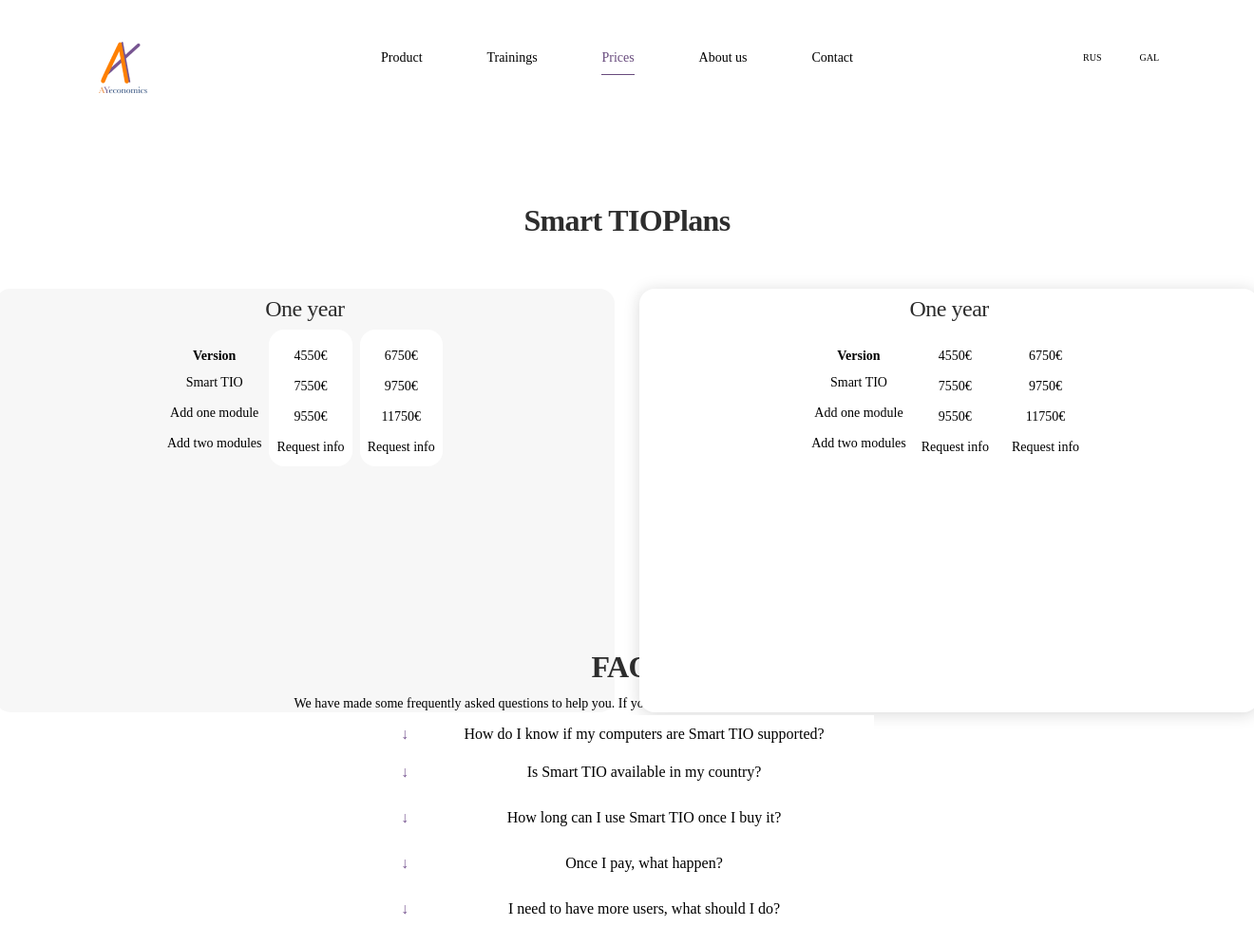
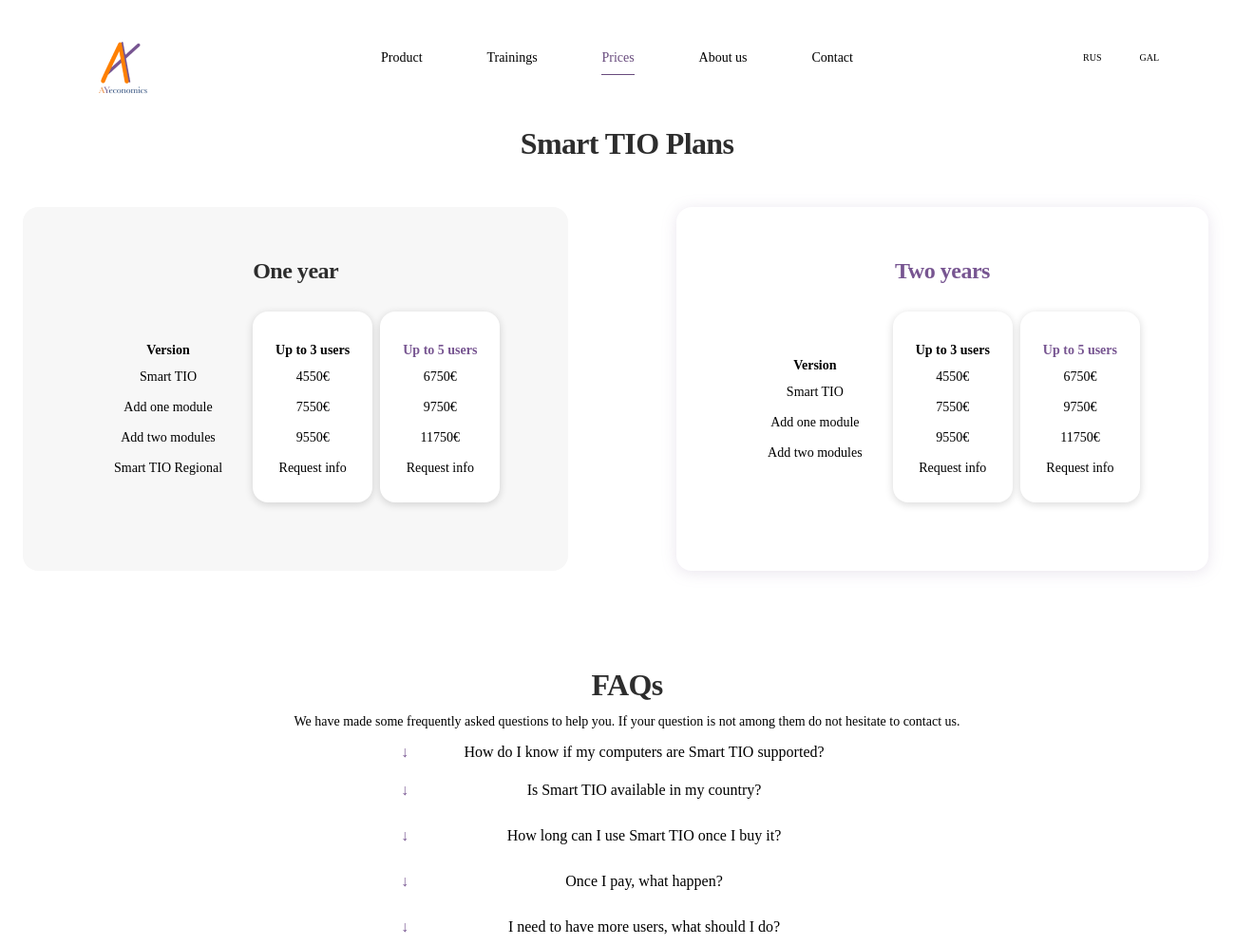
Before and after one commit to ypbxa/Smart-TIO-web, a PHP site: page /Prices.html in a window 1320 px wide. Shown: the top 995 px of the page at 95% size. Run offline with PHP 8.4, Linux system fonts and the light colour scheme; some libraries are stand-ins or nearby versions; some web fonts are replaced.

Commit message:
18abr
Price and faq solution

```diff
--- a/Prices.html
+++ b/Prices.html
@@ -4,7 +4,7 @@
 <head>
   <meta charset="UTF-8">
   <meta name="viewport" content="width=device-width, initial-scale=1.0">
-  <title>Sara De La Calle Maroto</title>
+  <title>Smart TIO</title>
   <link rel="stylesheet" href="style/reset.css">
   <link rel="stylesheet" href="style/style.css">
   <link href="https://unpkg.com/aos@2.3.1/dist/aos.css" rel="stylesheet">
@@ -34,12 +34,41 @@
     </nav>
   </header>
   <main class="alignedcenter">
-    <section>
-      <div class="Pricessection" class="alignedcenter">
-        <h4 class="alignedcenter">Smart TIOPlans</h4>
+
+    <section class="pricessection">
+      <h4 class="alignedcenter">Smart TIO Plans</h4>
       <div class="pricecards">
         <div class="pricecard" id="oneyear">
-            <h5>One year</h5>
+          <h4 class="pricecardtitleone">One year</h4>
+          <div class="usersoptions">
+            <div class="appoptions">
+              <p class="black"> Version</p>
+              <p> Smart TIO</p>
+              <p> Add one module</p>
+              <p> Add two modules</p>
+              <p> Smart TIO Regional</p>
+            </div>
+            <div class="usersallowed">
+              <div class="oneuseroption">
+              <p class="black"> Up to 3 users</p>
+              <p>4550€</p>
+              <p>7550€</p>
+              <p>9550€</p>
+              <p>Request info</p>
+            </div>
+            <div class="oneuseroption">
+              <p  class="purple"> Up to 5 users</p>
+              <p>6750€</p>
+              <p>9750€</p>
+              <p>11750€</p>
+              <p>Request info</p>
+            </div>
+          </div>
+          </div>
+
+        </div>
+        <div class="pricecard" id="twoyears">
+          <h4 class="pricecardtitletwo">Two years</h4>
           <div class="usersoptions">
             <div class="appoptions">
               <p class="black"> Version</p>
@@ -48,36 +77,14 @@
               <p> Add two modules</p>
             </div>
             <div class="oneuseroption">
+              <p class="black"> Up to 3 users</p>
               <p>4550€</p>
               <p>7550€</p>
               <p>9550€</p>
               <p>Request info</p>
             </div>
             <div class="oneuseroption">
-                <p>6750€</p>
-                <p>9750€</p>
-                <p>11750€</p>
-                <p>Request info</p>
-              </div>
-            </div>
-
-          </div>
-          <div class="pricecard" id="twoyears">
-            <h5>One year</h5>
-            <div class="usersoptions">
-              <div class="appoptions">
-                <p class="black"> Version</p>
-                <p> Smart TIO</p>
-                <p> Add one module</p>
-                <p> Add two modules</p>
-              </div>
-              <div class="oneuseroption">
-                <p>4550€</p>
-                <p>7550€</p>
-                <p>9550€</p>
-                <p>Request info</p>
-              </div>
-              <div class="oneuseroption">
+              <p  class="purple"> Up to 5 users</p>
               <p>6750€</p>
               <p>9750€</p>
               <p>11750€</p>
@@ -86,10 +93,11 @@
           </div>
         </div>
       </div>
-      </div>
+    </section>
 
-    </section>
+
     <section class="alignedcenter">
+
       <div class="alignedcenter" class="faqseparator">
         <h4>FAQs</h4>
         <p>We have made some frequently asked questions to help you. If your question is not among them do not hesitate
@@ -110,7 +118,6 @@
           </details>
         </div>
 
-
         <details>
           <summary>
             Is Smart TIO available in my country?
@@ -124,8 +131,6 @@
           </div>
         </details>
 
-
-
         <details>
           <summary>
             How long can I use Smart TIO once I buy it?
@@ -137,9 +142,6 @@
           </div>
         </details>
 
-
-
-
         <details>
           <summary>
             Once I pay, what happen?
@@ -150,8 +152,6 @@
           </div>
         </details>
 
-
-
         <details>
           <summary>
             I need to have more users, what should I do?
@@ -161,8 +161,6 @@
             much as possible to your needs. <a class="linkintext" href="Contactsales.html">contact our sales team </a>
           </div>
         </details>
-
-
 
         <details>
           <summary>
@@ -175,8 +173,6 @@
           </div>
         </details>
 
-
-
         <details>
           <summary>
             Do I need internet to work with Smart TIO?
@@ -187,9 +183,6 @@
           </div>
         </details>
 
-
-
-
         <details>
           <summary>
             Can AYeconomics access to my demo data?
@@ -198,9 +191,6 @@
             AYeconmics cannot access your demo data, nor your Smart TIO calculation data once you purchase the app.
           </div>
         </details>
-
-
-
 
         <details>
           <summary>
@@ -213,8 +203,6 @@
           </div>
         </details>
 
-
-
         <details>
           <summary>
             How is the sector data updated?
@@ -224,20 +212,14 @@
           </div>
         </details>
 
-
-
       </div>
-
-
-
 
       <p class="black">Didn't find what you are looking for? Need more information? <a class="linkintext"
           href="Contact.html"> Contact us</a></p>
 
+    </section>
 
 
-
-    </section>
   </main>
   <footer>
     <div class="rrssgroup">
--- a/style/style.css
+++ b/style/style.css
@@ -619,7 +619,6 @@ padding: 24px;
 /*Fin segment control*/
 .spanpurple{
   color: #775591;
-
 }
 
 #faqandotherreasons{
@@ -1014,11 +1013,11 @@ text-shadow: none;
 
 
 /* ----------------------------------Prices------------------------------------------ */
-.Pricessection{
+.pricessection{
   width: 100%;
-height: 683px;
-padding-top: 16%;
-padding-bottom: 16%;
+height: 100%;
+padding-top: 10%;
+padding-bottom: 4%;
 }
 .alignedcenter{
   display:flex;
@@ -1027,8 +1026,8 @@ padding-bottom: 16%;
   text-align: center;
 }
 .pricecard{
-  width: 665px;
-height: 446px;
+  width: auto;
+height: auto;
 display: flex;
 flex-direction: row;
 align-items: center;
@@ -1036,15 +1035,13 @@ align-items: center;
 }
 #oneyear{
   background-color: #F7F7F7;
-  margin-right: 1%;
-  margin-top: 4%;
+
   border-radius: 16px;
 }
 #twoyears{
   background-color: #ffffff;
-  filter: drop-shadow(0px 2px 8px rgba(15, 15, 15, 0.16));
-  margin-left: 1%;
-  margin-top: 4%;
+  filter: drop-shadow(0px 2px 8px rgba(119, 85, 145, 0.16));
+
   border-radius: 16px;
 }
 .pricecards{
@@ -1052,11 +1049,18 @@ align-items: center;
   flex-direction: row;
   align-items: center;
   justify-content: space-between;
+  width: auto;
+  height: auto;
+  margin: 24px;
 }
 .pricecard{
   display: flex;
   flex-direction: column;
   align-items: center;
+  padding: 48px;
+  margin-top: 24px;
+  margin-right: 24px;
+  margin-bottom: 24px;
 
 }
 .usersoptions{
@@ -1064,12 +1068,22 @@ align-items: center;
   flex-direction: row;
   align-items: center;
   justify-content: space-between;
+  padding: 24px;
 }
 .appoptions{
-  display: flex;
-  flex-direction: column;
-  align-items: center;
-  justify-content: space-between;
+
+  border-radius: 16px;
+  display: flex;
+  flex-direction: column;
+  align-items: center;
+  justify-content: space-between;
+  padding: 24px;
+
+
+}
+.usersallowed{
+  display: flex;
+  flex-direction: row;
 }
 .oneuseroption{
   background-color: #ffffff;
@@ -1078,8 +1092,42 @@ align-items: center;
   flex-direction: column;
   align-items: center;
   justify-content: space-between;
-  padding: 8px;
+  padding: 24px;
   margin-left: 8px;
+  box-shadow: 0px 2px 8px rgba(15, 15, 15, 0.16);
+}
+.pricecardtitleone{
+  font-family: 'SF-Pro';
+  font-style: normal;
+  font-weight: 700;
+  font-size: 24px;
+  line-height: 38px;
+  display: flex;
+  align-items: center;
+  letter-spacing: -0.02em;
+}
+.pricecardtitletwo{
+  font-family: 'SF-Pro';
+  font-style: normal;
+  font-weight: 700;
+  font-size: 24px;
+  line-height: 38px;
+  display: flex;
+  align-items: center;
+  letter-spacing: -0.02em;
+  color: #775591;
+}
+.purple{
+  font-weight: 700;
+    font-size: 14px;
+    line-height: 17px;
+    color: #775591;
+}
+.test{
+  width: 400px;
+  height: 600px;
+  background-color: #D47048;
+  margin-top: 8px;
 }
 
 /* Accordion sacado de: https://codepen.io/havardob/pen/abBJgQo Otros en: https://freefrontend.com/css-accordions/ */
```
Lines whose indentation alone changed are shown as unchanged.
